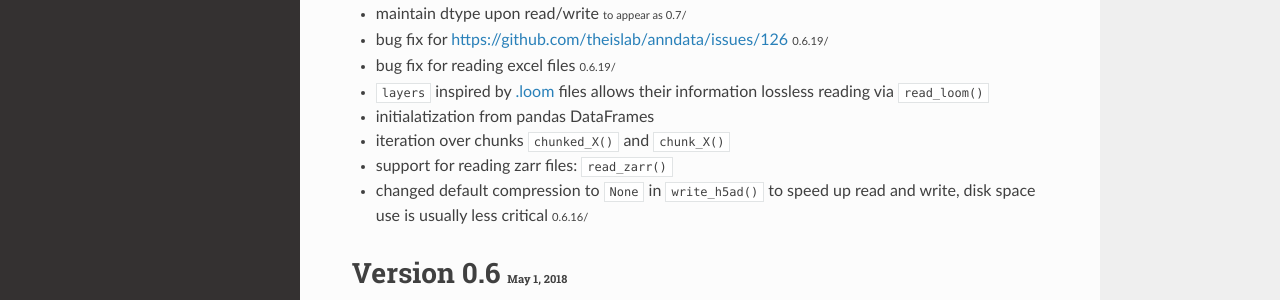
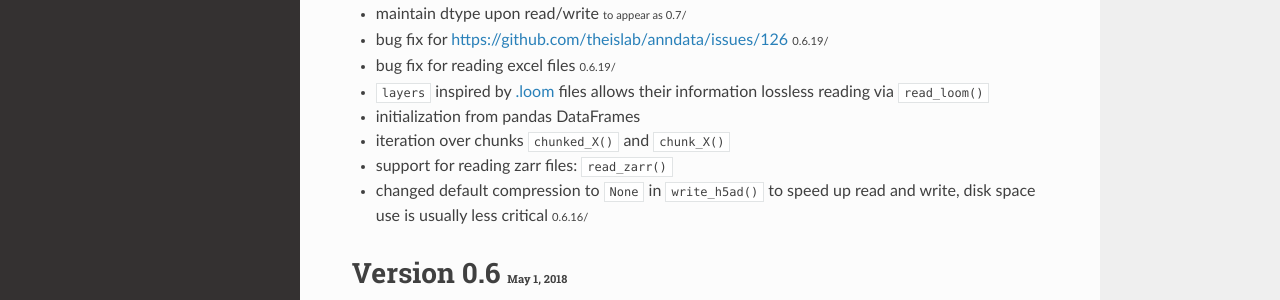
Before and after one commit to scverse/anndata, a Sphinx documentation site: the page built from docs/release_notes.rst, in a window 1280 px wide and 1246 px high. Shown: the part 206-506 px from the top of the window. Built offline with Sphinx 7.4.7 and the Read the Docs theme 2.0.0, drawn with Linux system fonts in a browser that asks for light colours.

Commit message:
Fix typo (#128)

```diff
--- a/docs/release_notes.rst
+++ b/docs/release_notes.rst
@@ -12,7 +12,7 @@ On master :small:`March 23, 2019`
 - bug fix for https://github.com/theislab/anndata/issues/126 :noteversion:`0.6.19`
 - bug fix for reading excel files :noteversion:`0.6.19`
 - :attr:`~anndata.AnnData.layers` inspired by `.loom <http://loompy.org>`__ files allows their information lossless reading via :func:`~anndata.read_loom`
-- initialatization from pandas DataFrames
+- initialization from pandas DataFrames
 - iteration over chunks :func:`~anndata.AnnData.chunked_X` and :func:`~anndata.AnnData.chunk_X`
 - support for reading zarr files: :func:`~anndata.read_zarr`
 - changed default compression to ``None`` in :func:`~anndata.AnnData.write_h5ad` to speed up read and write, disk space use is usually less critical :noteversion:`0.6.16`
```
